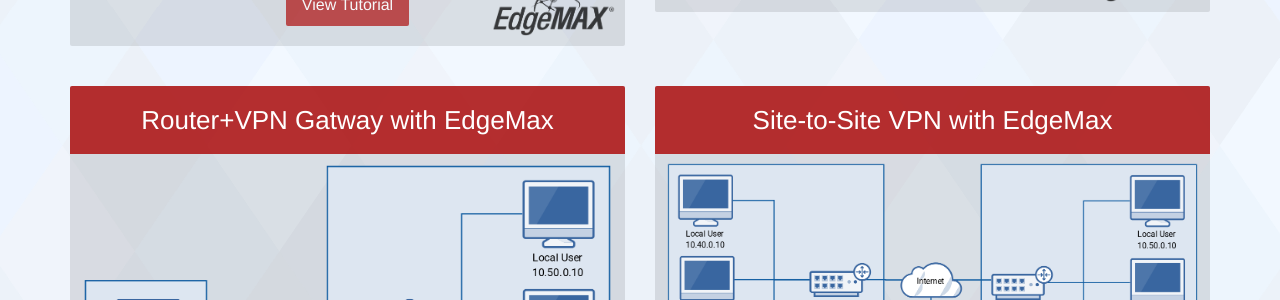
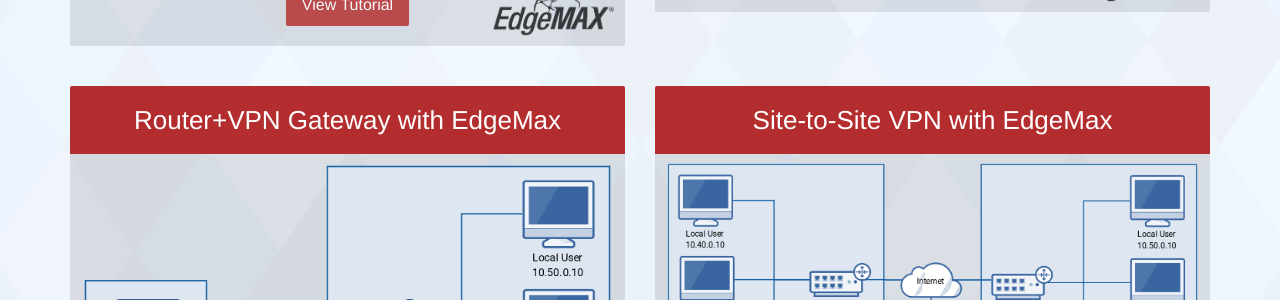
Before and after one commit to pritunl/pritunl.github.io, a Jekyll site: the page built from index.html, in a window 1280 px wide and 900 px high, scrolled down 7847 px. Shown: the part 155-455 px from the top of the window. Built offline with Jekyll 4.4.1, drawn with Linux system fonts in a browser that asks for light colours; nearby versions of some CDN libraries; some web fonts are replaced; Markdown is read by kramdown in place of the engine named in the settings; comment, search, counter and statistics services are not loaded.

Commit message:
Fix title in tutorials

```diff
--- a/index.html
+++ b/index.html
@@ -249,7 +249,7 @@
       <div class="row">
         <div class="item col-md-6 col-sm-6 col-xs-12">
           <div class="item-box edgemax-item">
-            <h3 class="title vid-title text-center">Router+VPN Gatway with EdgeMax</h3>
+            <h3 class="title vid-title text-center">Router+VPN Gateway with EdgeMax</h3>
             <a href="https://medium.com/pritunl-tutorials/pritunl-tutorial-f981b6a5f16f" target="_blank"><img class="img-duo" src="img/explore_em_rg.png" alt=""/></a>
             <img class="edgemax-logo" src="img/edgemax.png" alt=""/>
             <a class="title btn btn-lg" href="https://medium.com/pritunl-tutorials/pritunl-tutorial-f981b6a5f16f" target="_blank">View Tutorial</a>
```
